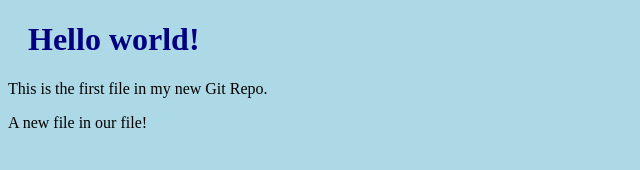
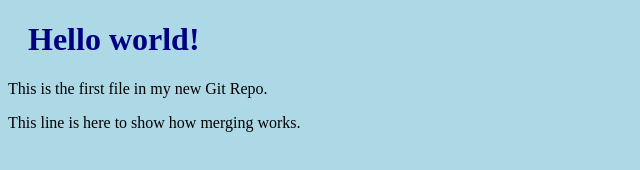
Before and after one commit to AlexTroyno/test.github.io, a plain HTML site: page index.html in a window 1280 px wide. Shown: the whole page, without its empty margins (0-640 px from the left). Drawn offline with Linux system fonts and the light colour scheme.

Commit message:
updated index.html with emergency fix

```diff
--- a/index.html
+++ b/index.html
@@ -8,7 +8,7 @@
 
 <h1>Hello world!</h1>
 <p>This is the first file in my new Git Repo.</p>
-<p>A new file in our file!</p>
+<p>This line is here to show how merging works.</p>
 
 </body>
 </html>
```
